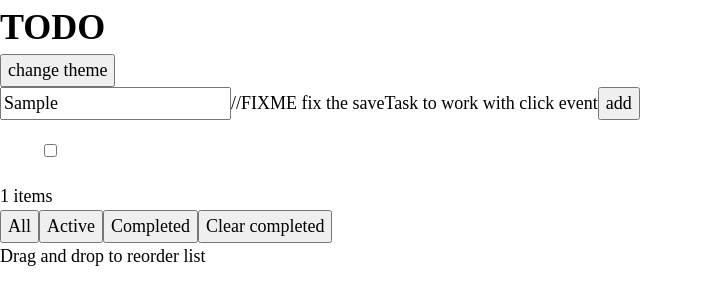
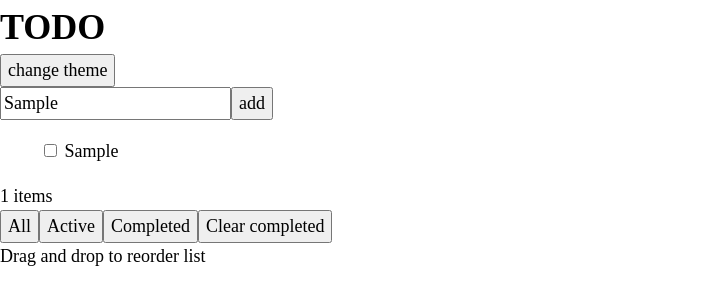
Before and after one commit to MarwenLabidi/TODO-APP, a React (Vite) app: page / in a window 1280 px wide. Both pictures are taken after typing "Sample" into the empty fields and a click on the button "add". Shown: the top 304 px of the page, without its empty margins (0-703 px from the left). Built offline with nearby package versions, Linux system fonts and the light colour scheme.

Commit message:
🚧 Work in progress : im working on the functionality of adding a task

```diff
--- a/src/components/body/main/Main.jsx
+++ b/src/components/body/main/Main.jsx
@@ -4,19 +4,29 @@ import TasksList from "./tasks/TasksList";
 
 const Main = () => {
     const [Tasks, setTask] = useState([]); // [{ID,Description,Completed}]
-    const [typeOfTask,setTypeOfTask]=useState('All');//All,Active,Completed
+    const [typeOfTask, setTypeOfTask] = useState("All"); //All,Active,Completed
 
     const saveTask = (e) => {
-        // console.log(e.target.value);
+        let content = e.target.value || e.target.previousElementSibling.value;
         setTask([
             ...Tasks,
-            { ID: Tasks.length, Description: e.target.value, Completed: false },
+            { ID: Tasks.length, Description: content, Completed: false },
         ]);
         e.target.value = "";
     };
-    //TODO callback function to update the state of the checkbox
-    const changeTaskStatus = (position) => {}
+    // FIXME the state not updating when the checkbox is checked
+    const changeTaskStatus = (taskInfo) => {
+        let allTasks = [...Tasks];
+        let positionTaskToChange = taskInfo.key.split("-")[1]
 
+        if (taskInfo.completed === true) {
+            allTasks[positionTaskToChange].Completed = true;
+            setTask(allTasks);
+        } else {
+            allTasks[positionTaskToChange].Completed = false;
+            setTask(allTasks);
+        }
+    };
 
     useEffect(() => {
         console.log(Tasks);
@@ -28,12 +38,15 @@ const Main = () => {
                     onKeyDown={(e) => e.key === "Enter" && saveTask(e)}
                     type='text'
                 />
-                //FIXME fix the saveTask to work with click event
                 <button onClick={(e) => saveTask(e)}>add</button>
             </div>
 
             <section>
-                <TasksList tasks={Tasks} type={typeOfTask} />
+                <TasksList
+                    tasks={Tasks}
+                    type={typeOfTask}
+                    callBack={changeTaskStatus}
+                />
             </section>
 
             <footer>
--- a/src/components/body/main/tasks/TasksList.jsx
+++ b/src/components/body/main/tasks/TasksList.jsx
@@ -1,27 +1,28 @@
 import React from "react";
 
-const TasksList = ({tasks,type}) => {
+const TasksList = ({ tasks, type, callBack }) => {
     const taskDone = (e) => {
-        if(e.target.checked) {
+        if (e.target.checked) {
             // Checkbox is checked..
-            console.log(e.target.nextSibling);
             e.target.nextSibling.style.textDecoration = "line-through";
-            //TODO send the key of the current list to the state and use it to update the state
+            // send the key of the current list to the state and use it to update the state
+            callBack({ add: true, key: e.target.parentNode.id });
         } else {
             // Checkbox is not checked..
-            console.log('uncheked');
+            console.log("uncheked");
             e.target.nextSibling.style.textDecoration = "none";
-
+            callBack({ completed: false, key: e.target.parentNode.id });
         }
-    }
+    };
     return (
         // TODO make a condition to render the task with line-through or not
         // TODO render all the complete tasks or render all the active tasks
         <ul>
-            {tasks.length > 0 && type==='All'&&
+            {tasks.length > 0 &&
+                type === "All" &&
                 tasks.map((task) => (
-                    <li key={task.ID}>
-                        <input type='checkbox' onChange={(e)=>taskDone(e)} />
+                    <li id={`task-${task.ID}`} key={task.ID}>
+                        <input type='checkbox' onChange={(e) => taskDone(e)} />
                         <span> {task.Description}</span>
                     </li>
                 ))}
```
